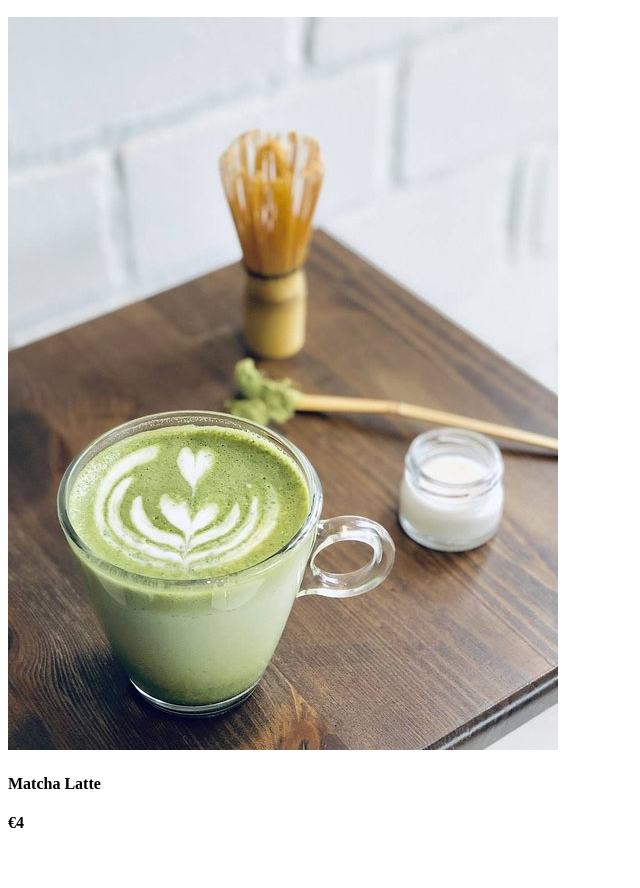
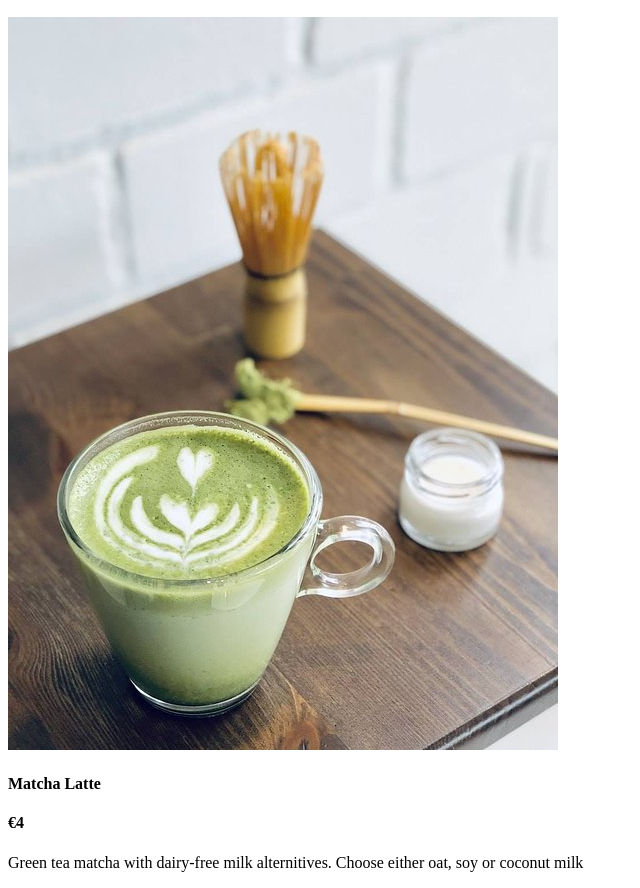
Before and after one commit to Winniee356/Java-menu, a plain HTML site: page index.html in a window 1280 px wide. Shown: the part 50-938 px from the top of the page, without its empty margins (0-640 px from the left). Before the commit the page ends 904 px from the top, so only its background shows below. Drawn offline with Linux system fonts and the light colour scheme.

Commit message:
Update index.html

```diff
--- a/index.html
+++ b/index.html
@@ -26,6 +26,7 @@
                     <h4>Matcha Latte</h4>
                     <h4 class="price">€4</h4>
                 </header>
+                <p>Green tea matcha with dairy-free milk alternitives. Choose either oat, soy or coconut milk</p>
             </div>
         </article>
     </div>
```
